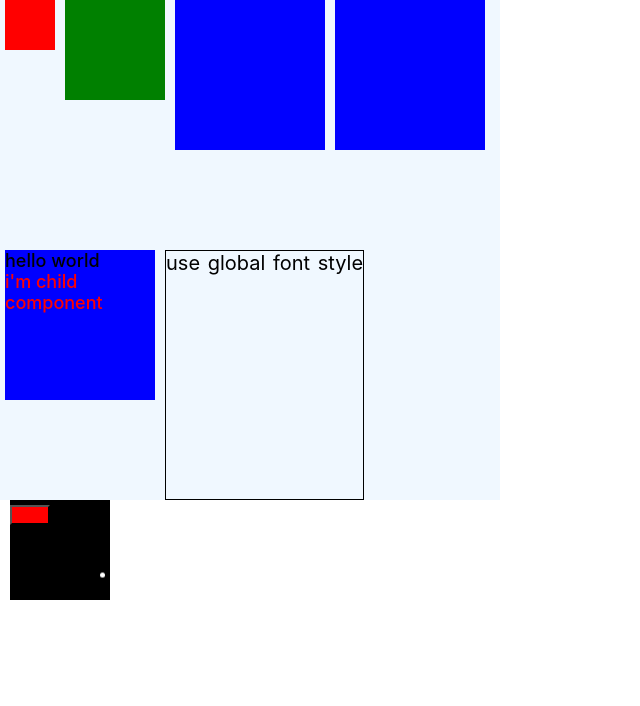
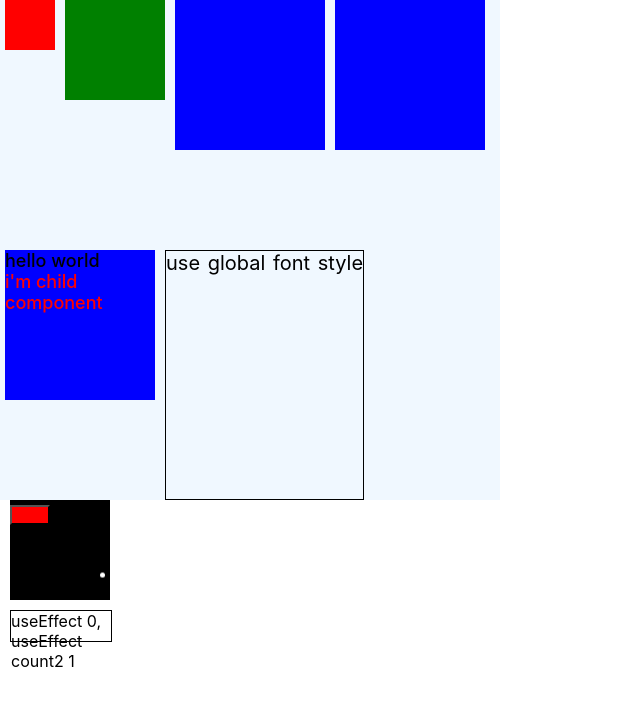
Before and after one commit to NetCloud2017/jkreact, a React (Create React App) app: page / in a window 1280 px wide. Shown: the top 706 px of the page, without its empty margins (0-640 px from the left). Built offline with nearby package versions, Linux system fonts and the light colour scheme.

Commit message:
useEffect 使用

```diff
--- a/src/App.js
+++ b/src/App.js
@@ -6,7 +6,7 @@ import "./App.css";
 
 import { Child } from "./child";
 import { Button } from "./components/button";
-
+import { UseEffectTest } from "./hooks/UseEffect";
 
 //  样式复用：
 const divStyle = css`
@@ -128,6 +128,8 @@ function App() {
 
         <Button primary />
       </div>
+      {/* useEffect */}
+      <UseEffectTest />
     </div>
   );
 }
--- a/src/child.jsx
+++ b/src/child.jsx
@@ -2,7 +2,7 @@
 import { css } from "@emotion/react";
 
 export function Child({ children, fontColor }) {
-    console.log(fontColor, 222);
+    // console.log(fontColor, 222);
   return (
     <div
       css={css`
--- /dev/null
+++ b/src/hooks/UseEffect.jsx
@@ -0,0 +1,54 @@
+import { useEffect, useState } from "react";
+
+export function UseEffectTest(props) {
+  let [count, setCount] = useState(0);
+  let [count2, setCount2] = useState(1);
+//   useEffect(function () {
+//     // react  17 在每次render 之后都会异步执行一次， 但是react  18 引入了一个问题， 在 <react.strictMode> < / react.strictMode> 模式下使用会导致
+//     // useEffect 执行两次。
+
+//     // 解决方法 1、 去掉 react.strictMode 模式。 2、 利用 useRef 使用 旗帜法。 利用一个变量先为 true ， 执行一次后为 false .
+//     console.log("useEffect func");
+//   });
+
+  useEffect(function () {
+    console.log("[] useEffect");
+  }, []);
+
+//   useEffect(
+//     function () {
+//       console.log("count useEffect");
+//     },
+//     [count]
+//   );
+//   useEffect(
+//     function () {
+//       console.log("count2  has  change begin setInterval ");
+//       let timer = setInterval(() => {
+//         console.log("timer");
+//       }, 1000);
+//       return () => {
+//         clearInterval(timer);
+//       };
+//     },
+//     [count2]
+//   );
+  console.log("render");
+  return (
+    <div
+      onClick={() => {
+        console.log(123);
+        setCount((pre) => {
+          return ++pre;
+        });
+      }}
+      style={{
+        width: "100px",
+        height: "30px",
+        color: "black",
+        border: "1px solid #000",
+        margin: "10px",
+      }}
+    >{`useEffect ${count},  useEffect count2 ${count2}`}</div>
+  );
+}
```
